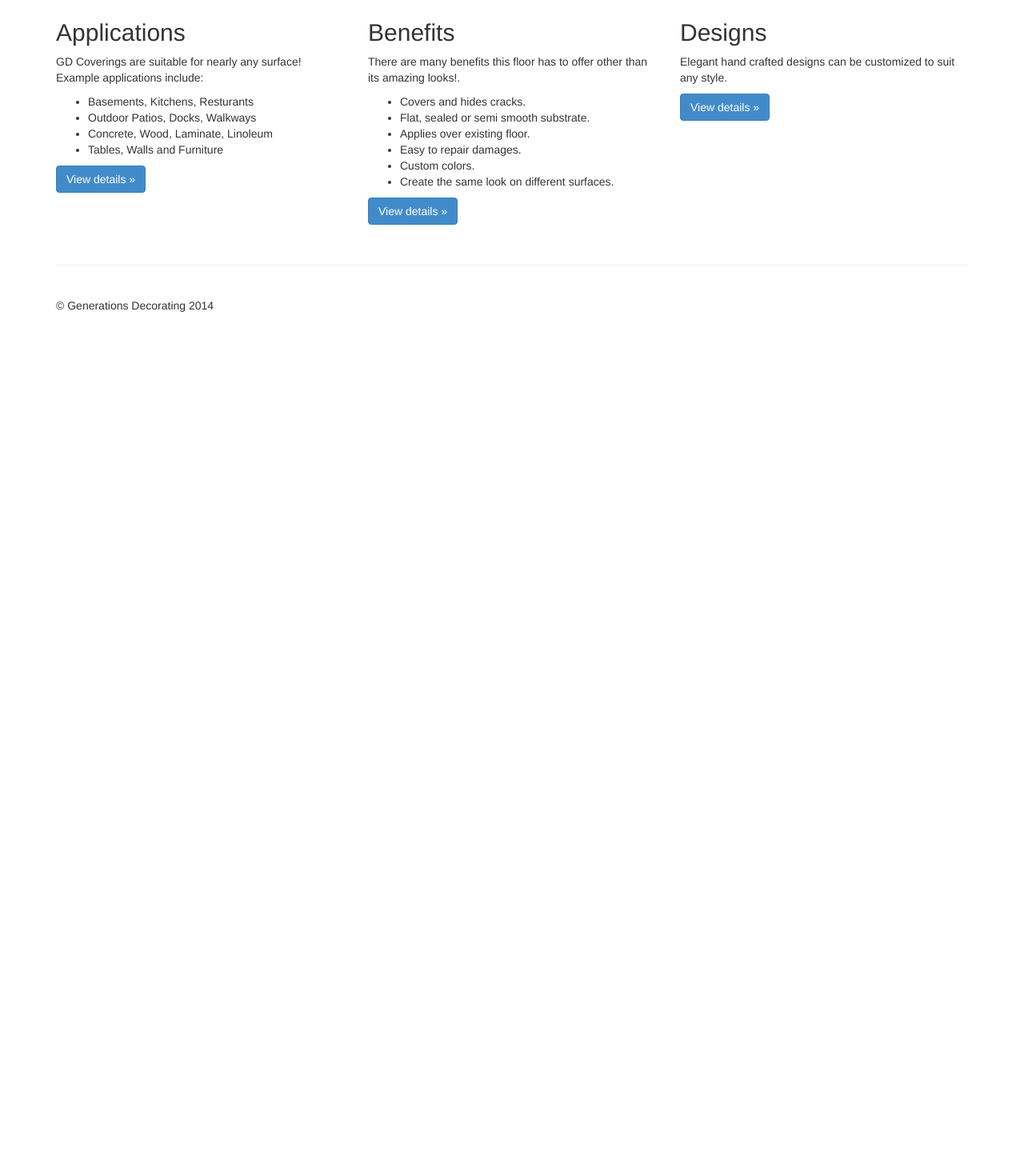
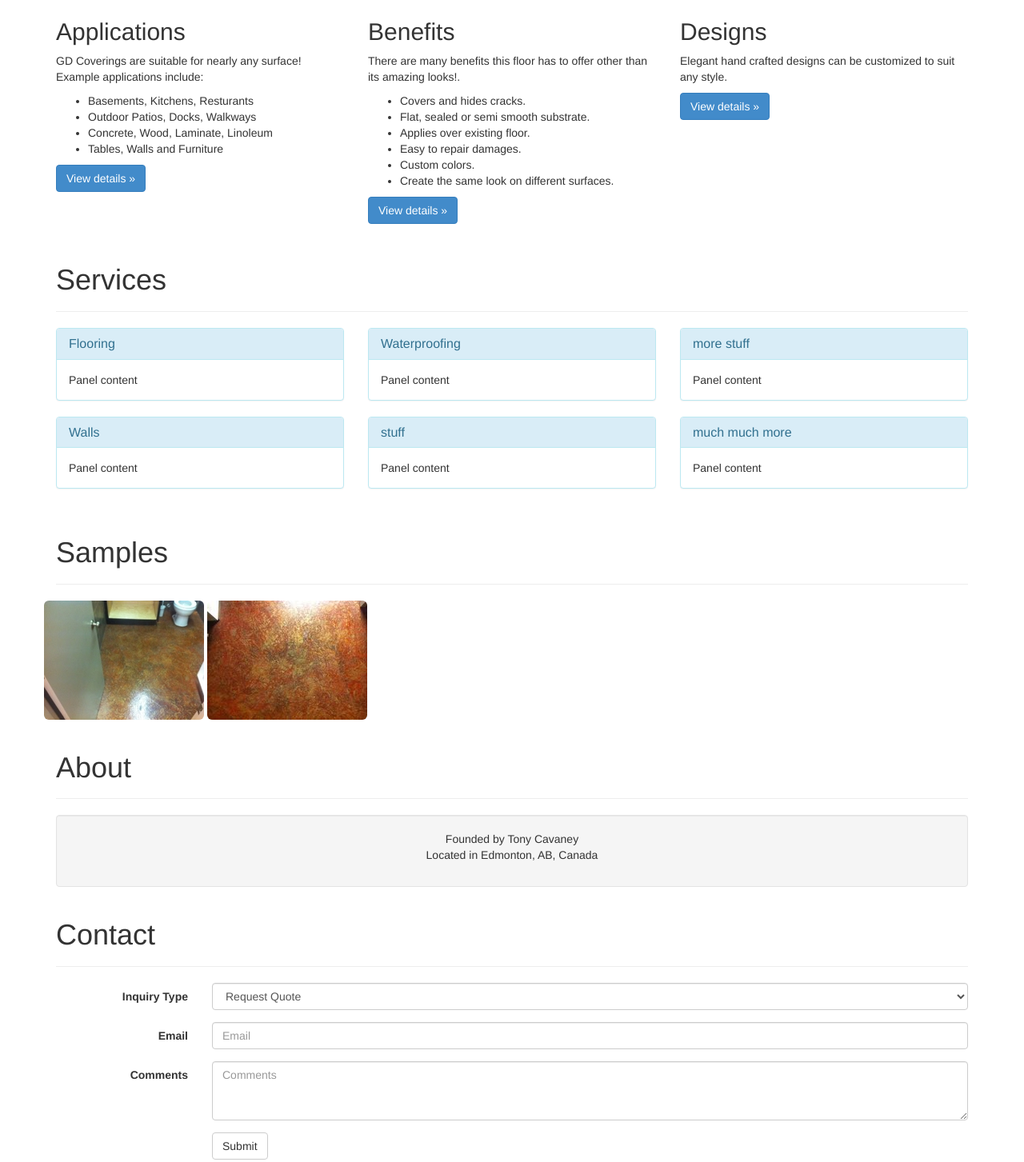
Before and after one commit to enek/enek.github.io, a plain HTML site: page index.html in a window 1280 px wide. Shown: the part 505-1958 px from the top of the page at 80% size. Before the commit the page ends 947 px from the top, so only its background shows below. Drawn offline with Linux system fonts and the light colour scheme.

Commit message:
additions
Add nav links
more information for services, samples, contact, about
added sample images.

```diff
--- a/index.html
+++ b/index.html
@@ -33,19 +33,18 @@
         <h3 class="text-muted"><img height="50" width="50" src="./Logo.png"> Generations Decorating</h3>
         <ul class="nav nav-justified">
           <li class="active"><a href="#">Home</a></li>
-          <li><a href="#">Projects</a></li>
-          <li><a href="#">Services</a></li>
-          <li><a href="#">About</a></li>
-          <li><a href="#">Contact</a></li>
+          <li><a href="#services">Services</a></li>
+		  <li><a href="#projects">Samples</a></li>
+          <li><a href="#about">About</a></li>
+          <li><a href="#contact">Contact</a></li>
         </ul>
       </div>
 
       <!-- Jumbotron -->
       <div class="jumbotron">
         <h1>GD Surface Coverings</h1>
-        <p class="lead">Hand crafted elegant surface coverings suitable for any application!<br/>
-						Located in Edmonton, AB, Canada</p>
-        <p><a href="mailto:webrequest@generationsdecorating.com?subject=Online Request for Quote">Request a Quote</a></p>
+        <p class="lead">Hand crafted elegant surface coverings suitable for any application!</p>
+        <p><a href="#contact" class="btn btn-primary btn-lg" role="button">Request a Quote</a></p>
       </div>
 
 
@@ -82,6 +81,121 @@
         </div>
       </div>
 
+	  <div class="page-header">
+	    <a name="services"></a><h1>Services</h1>
+	  </div>
+	  <div class="row">
+        <div class="col-sm-4">
+          <div class="panel panel-info">
+            <div class="panel-heading">
+              <h3 class="panel-title">Flooring</h3>
+            </div>
+            <div class="panel-body">
+              Panel content
+            </div>
+          </div>
+          <div class="panel panel-info">
+            <div class="panel-heading">
+              <h3 class="panel-title">Walls</h3>
+            </div>
+            <div class="panel-body">
+              Panel content
+            </div>
+          </div>
+        </div><!-- /.col-sm-4 -->
+        <div class="col-sm-4">
+          <div class="panel panel-info">
+            <div class="panel-heading">
+              <h3 class="panel-title">Waterproofing</h3>
+            </div>
+            <div class="panel-body">
+              Panel content
+            </div>
+          </div>
+          <div class="panel panel-info">
+            <div class="panel-heading">
+              <h3 class="panel-title">stuff</h3>
+            </div>
+            <div class="panel-body">
+              Panel content
+            </div>
+          </div>
+        </div><!-- /.col-sm-4 -->
+        <div class="col-sm-4">
+          <div class="panel panel-info">
+            <div class="panel-heading">
+              <h3 class="panel-title">more stuff</h3>
+            </div>
+            <div class="panel-body">
+              Panel content
+            </div>
+          </div>
+          <div class="panel panel-info">
+            <div class="panel-heading">
+              <h3 class="panel-title">much much more</h3>
+            </div>
+            <div class="panel-body">
+              Panel content
+            </div>
+          </div>
+        </div><!-- /.col-sm-4 -->
+	  </div>
+
+	  <div class="page-header">
+	    <a name="projects"></a><h1>Samples</h1>
+	  </div>
+
+	  <div class="row">
+	    <img src="./images/samples/sample1.jpg" alt="sample flooring" class="img-rounded">
+	    <img src="./images/samples/sample2.jpg" alt="sample flooring" class="img-rounded">
+	  </div>
+
+	  <div class="page-header">
+	    <a name="about"></a><h1>About</h1>
+	  </div>
+
+	  <div class="well" align="center">
+	    <p>Founded by Tony Cavaney<br/>
+		Located in Edmonton, AB, Canada</p>
+	  </div>
+
+	  <div class="page-header">
+	    <a name="contact"></a><h1>Contact</h1>
+	  </div>
+
+		<form class="form-horizontal" role="form">
+		  <div class="form-group">
+			<label for="inputSubject" class="col-sm-2 control-label">Inquiry Type</label>
+			<div class="col-sm-10">
+			  <select class="form-control">
+			    <option value="Quote">Request Quote</option>
+				<option value="Information">Services Information</option>
+				<option value="Website">Website Issues</option>
+			  </select>
+			</div>
+		  </div>
+		  <div class="form-group">
+			<label for="inputEmail" class="col-sm-2 control-label">Email</label>
+			<div class="col-sm-10">
+			  <input type="email" class="form-control" id="inputEmail" placeholder="Email">
+			</div>
+		  </div>
+		  <div class="form-group">
+			<label for="inputComments" class="col-sm-2 control-label">Comments</label>
+			<div class="col-sm-10">
+			  <textarea class="form-control" id="inputComments" rows="3" placeholder="Comments"></textarea>
+			</div>
+		  </div>
+
+		  <div class="form-group">
+			<div class="col-sm-offset-2 col-sm-10">
+			  <button type="submit" class="btn btn-default">Submit</button>
+			</div>
+		  </div>
+		</form>
+
+
+
       <!-- Site footer -->
       <div class="footer">
         <p>&copy; Generations Decorating 2014</p>
--- a/justified-nav.css
+++ b/justified-nav.css
@@ -18,6 +18,7 @@ body {
   font-size: 21px;
   padding: 14px 24px;
 }
+
 
 /* Customize the nav-justified links to be fill the entire space of the .navbar */
 
```
Also changed, not shown: images/samples/sample1.jpg (added), images/samples/sample2.jpg (added).
